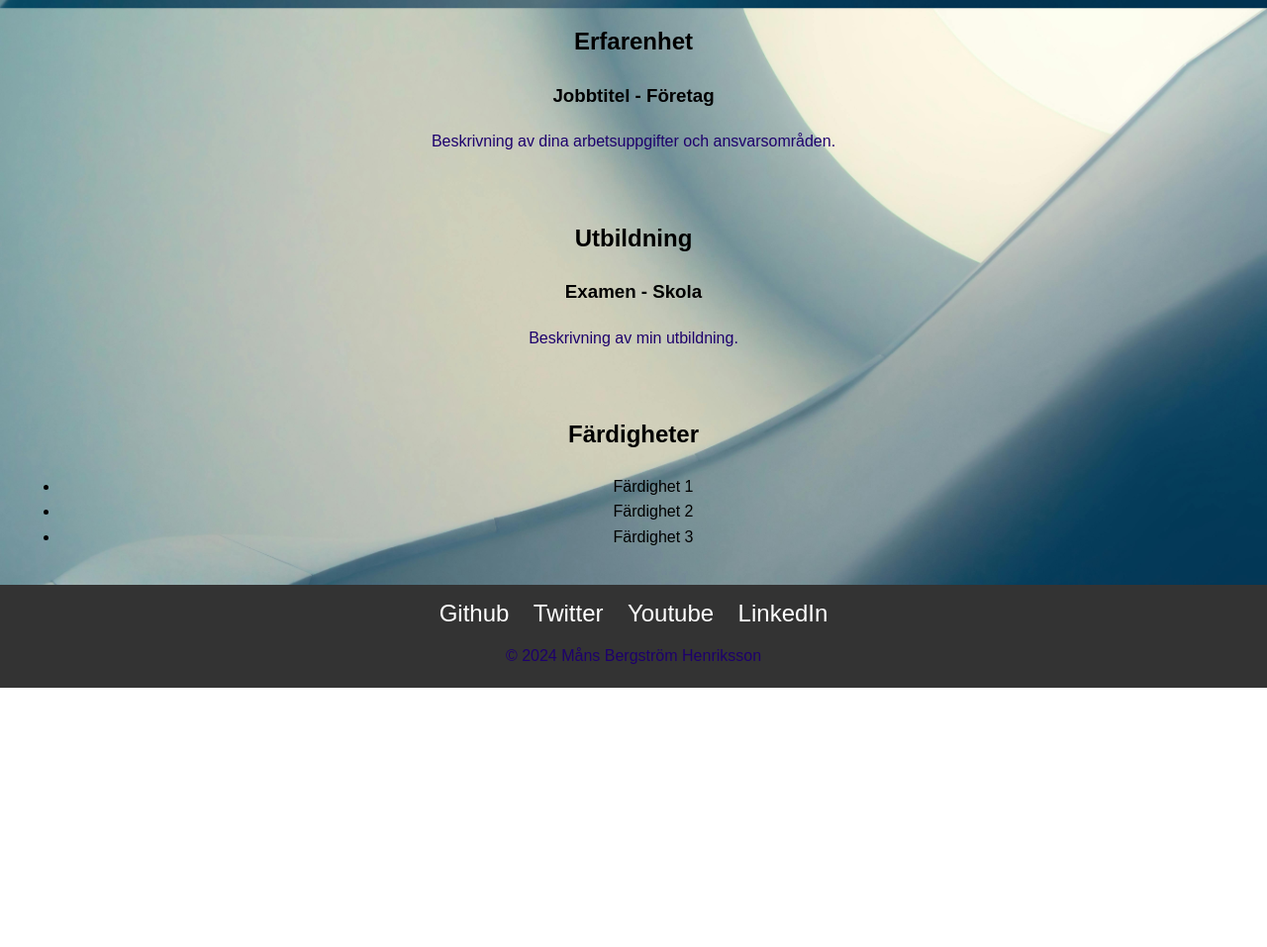
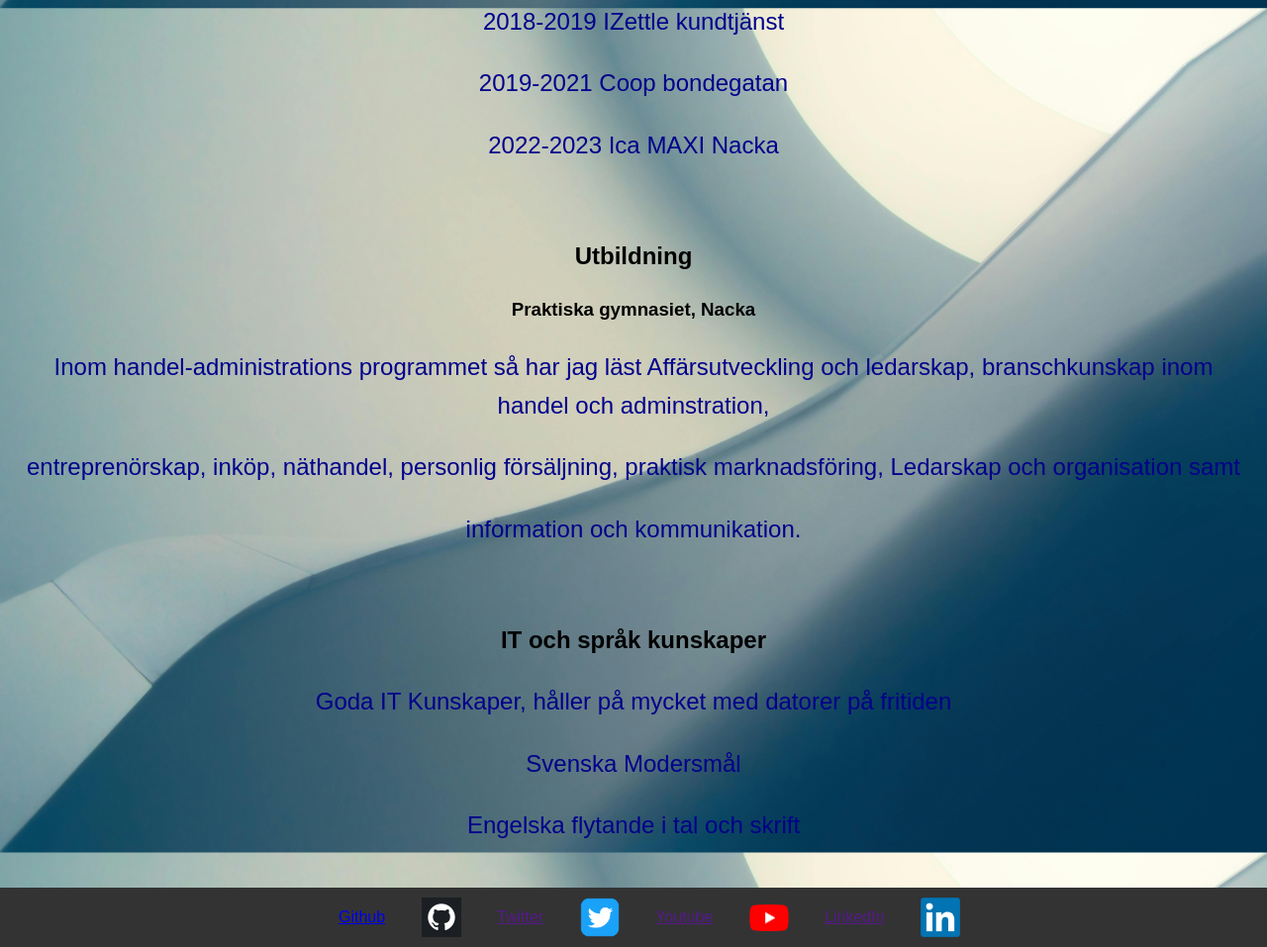
Before and after one commit to b4nzaii/Projekt, a plain HTML site: page index.html in a window 1280 px wide. Shown: the part 845-1802 px from the top of the page at 99% size. Before the commit the page ends 1540 px from the top, so only its background shows below. Drawn offline with Linux system fonts and the light colour scheme.

Commit message:
Har lagt till innehåll på CVt samt lagt till loggor för Github,twitter,youtube och min linkedin

```diff
--- a/index.html
+++ b/index.html
@@ -30,34 +30,46 @@
     <p>Telefon: +46768157915</p>
     <p>Adress: Åsögatan 200B 11632 </p>
   </section>
-  <section id="profil">
-    <h2>Profil</h2>
-    <p>Här är en kort sammanfattning av min erfarenhet och vad du kan erbjuda.</p>
-  </section>
   <section id="erfarenhet">
     <h2>Erfarenhet</h2>
-    <h3>Jobbtitel - Företag</h3>
-    <p>Beskrivning av dina arbetsuppgifter och ansvarsområden.</p>
+    <h3>Mina tidigare jobb</h3>
+    <p>2018-2019 IZettle kundtjänst</p>
+    <p>2019-2021 Coop bondegatan</p>
+    <p>2022-2023 Ica MAXI Nacka </p>
   </section>
+
   <section id="utbildning">
     <h2>Utbildning</h2>
-    <h3>Examen - Skola</h3>
-    <p>Beskrivning av min utbildning.</p>
+    <h3>Praktiska gymnasiet, Nacka </h3>
+    <p>Inom handel-administrations programmet så har jag läst Affärsutveckling och ledarskap, branschkunskap inom handel
+      och adminstration,
+    <p>entreprenörskap, inköp, näthandel, personlig försäljning, praktisk marknadsföring, Ledarskap och organisation
+      samt</p>
+    <p>information och kommunikation.</p>
   </section>
-  <section id="fardigheter">
-    <h2>Färdigheter</h2>
-    <ul>
-      <li>Färdighet 1</li>
-      <li>Färdighet 2</li>
-      <li>Färdighet 3</li>
-    </ul>
+
+  <section id="sprak-kunskap">
+    <h2>IT och språk kunskaper</h2>
+    <p>Goda IT Kunskaper, håller på mycket med datorer på fritiden</p>
+    <p>Svenska Modersmål</p>
+    <p>Engelska flytande i tal och skrift</p>
   </section>
+
+
+
   <footer>
-    <a href="" target="_blank">Github</a>
-    <a href="" target="_blank">Twitter</a>
-    <a href="" target="_blank">Youtube</a>
-    <a href="" target="_blank">LinkedIn</a>
-    <p>&copy; 2024 Måns Bergström Henriksson </p>
+    <div class="footer-SM">
+      <a href="https://github.com/b4nzaii" target="_blank">Github</a>
+      <img src="bilder/github-6980894_640.png" alt="Github" class="socialamedia-loggor">
+
+      <a href="" target="_blank">Twitter</a>
+      <img src="bilder/twitter-icon-free-png.webp" alt="Twitter" class="socialamedia-loggor">
+      <a href="" target="_blank">Youtube</a>
+      <img src="bilder/Youtube_logo.png" alt="Youtube" class="socialamedia-loggor">
+
+      <a href="" target="_blank">LinkedIn</a>
+      <img src="bilder/LinkedIn_logo.png" alt="Linkedin" class="socialamedia-loggor">
+    </div>
   </footer>
 </body>
 
--- a/style.css
+++ b/style.css
@@ -19,7 +19,8 @@ body {
 
 
 p {
-  color: rgb(29, 0, 108)
+  color: darkblue;
+  font-size: 1.5em;
 }
 
 h1 {
@@ -47,15 +48,17 @@ footer {
 nav {
   background-color: #9b089b;
   color: rgb(130, 20, 20);
-  padding: 15px;
+  padding: 0;
   text-align: center;
+  justify-content: space-between;
 }
 
 nav ul {
   margin: 0;
   display: flex;
-  padding: 1em;
+  padding: 2;
   justify-content: space-around;
+  font-size: 1.5em;
 }
 
 nav ul li {
@@ -63,7 +66,7 @@ nav ul li {
 }
 
 nav ul li a {
-  color: white;
+  color: rgb(255, 255, 255);
   text-decoration: none;
   font-weight: bold;
   font-size: 1em;
@@ -85,17 +88,38 @@ footer {
   padding: 10px;
   background: #333;
   color: #fff;
+  display: flex;
+  justify-content: center;
+  align-items: center;
+  flex-wrap: wrap;
+  gap: 0.5em;
 }
 
-footer p {
-  margin: 10px 0;
+
+
+.footer-SM {
+  flex: 1;
+  text-align: center;
 }
 
+/*margin 0 och lägger till lite gap för logo texterna*/
 footer a {
-  color: white;
-  margin: 0 10px;
-  text-decoration: none;
-  font-size: 1.5em;
+  margin: 0 2em;
+}
+
+
+footer img.socialamedia-loggor {
+  width: 40px;
+  height: 40px;
+  display: inline-block;
+  vertical-align: middle;
+  object-fit: contain;
+  transition: transform 0.3s ease;
+}
+
+/*Ska även göra så att loggorna växer 30% när man hoverar över med musen*/
+footer img.socialamedia-loggor:hover {
+  transform: scale(1.3);
 }
 
 /*Media queries*/
```
Also changed, not shown: bilder/LinkedIn_logo.png (added), bilder/Youtube_logo.png (added), bilder/github-6980894_640.png (added), bilder/twitter-icon-free-png.webp (added).
